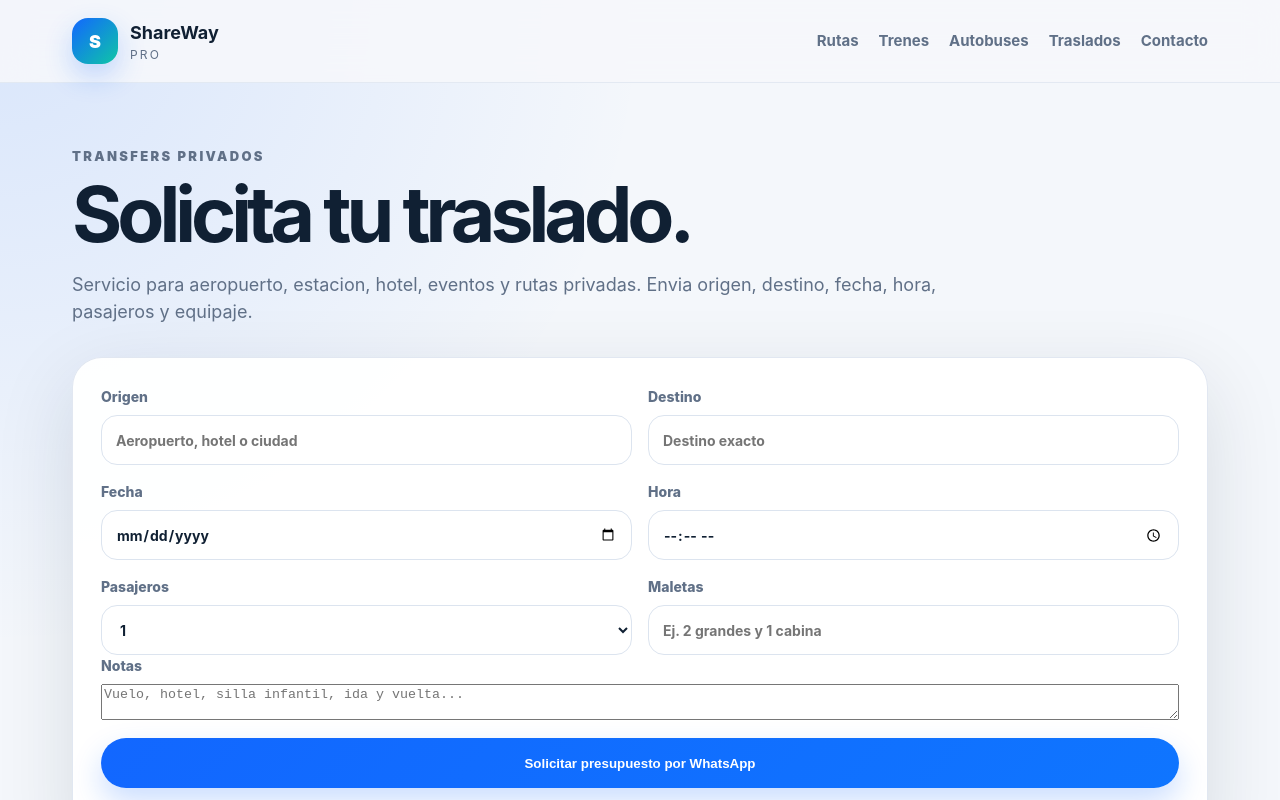
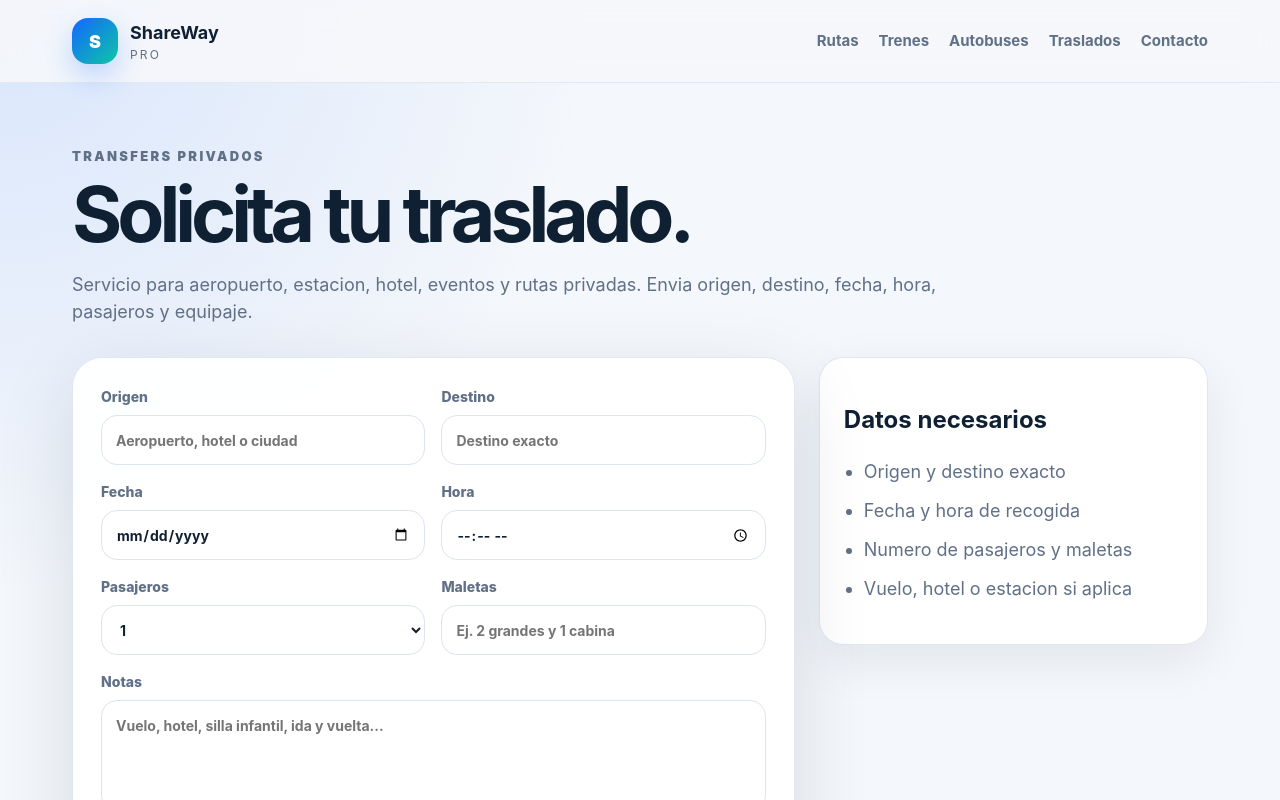
Before and after one commit to fuadel21/shareway-pro, a Next.js app: page /traslados in a window 1280 px wide. Shown: the top 800 px of the page. Built offline with nearby package versions, Linux system fonts and the light colour scheme; no server answers.

Commit message:
style transfer request form

```diff
--- a/app/globals.css
+++ b/app/globals.css
@@ -68,8 +68,9 @@ a { color: inherit; text-decoration: none; }
 .mode-tab.active { background: white; color: var(--brand); box-shadow: 0 8px 24px rgba(16, 32, 51, 0.08); }
 .form-grid { display: grid; grid-template-columns: repeat(2, minmax(0, 1fr)); gap: 16px; }
 label { display: grid; gap: 8px; color: var(--muted); font-size: 14px; font-weight: 800; }
-input, select { min-height: 50px; border: 1px solid var(--line); border-radius: 16px; padding: 0 14px; color: var(--ink); background: white; font: inherit; font-weight: 700; }
-input:focus, select:focus { outline: 3px solid rgba(18, 103, 255, 0.15); border-color: var(--brand); }
+input, select, textarea { min-height: 50px; border: 1px solid var(--line); border-radius: 16px; padding: 0 14px; color: var(--ink); background: white; font: inherit; font-weight: 700; }
+textarea { min-height: 112px; padding-top: 14px; resize: vertical; }
+input:focus, select:focus, textarea:focus { outline: 3px solid rgba(18, 103, 255, 0.15); border-color: var(--brand); }
 .search-card .primary-button { width: 100%; margin-top: 18px; }
 .form-note { margin: 16px 0 0; color: var(--muted); font-size: 14px; }
 .form-error { margin: 14px 0 0; color: var(--danger); font-weight: 800; }
@@ -114,7 +115,11 @@ input:focus, select:focus { outline: 3px solid rgba(18, 103, 255, 0.15); border-
 .trip-meta { display: flex; flex-wrap: wrap; gap: 10px; margin-bottom: 24px; }
 .trip-meta span { border-radius: 999px; padding: 10px 14px; background: #eef3fb; color: var(--muted); font-weight: 850; }
 .big-action { width: 100%; margin-top: 12px; }
+.transfer-layout { display: grid; grid-template-columns: minmax(0, 1.3fr) minmax(280px, 0.7fr); gap: 24px; align-items: start; }
+.transfer-form { position: relative; }
+.full-label { margin-top: 16px; }
+.transfer-info { margin-top: 0; }
 .site-footer { display: flex; justify-content: space-between; gap: 24px; padding: 36px min(6vw, 72px); border-top: 1px solid var(--line); background: white; }
 .site-footer nav { display: flex; flex-wrap: wrap; gap: 16px; color: var(--muted); font-weight: 700; }
-@media (max-width: 980px) { .hero { grid-template-columns: 1fr; padding-top: 48px; } .features, .stats, .route-grid, .split-section { grid-template-columns: 1fr; } .nav { display: none; } .pro-hero { min-height: unset; } }
+@media (max-width: 980px) { .hero { grid-template-columns: 1fr; padding-top: 48px; } .features, .stats, .route-grid, .split-section, .transfer-layout { grid-template-columns: 1fr; } .nav { display: none; } .pro-hero { min-height: unset; } }
 @media (max-width: 560px) { .site-header { padding: 14px 18px; } .hero, .page-wrap, .features, .stats, .site-footer, .section-block, .split-section { padding-left: 18px; padding-right: 18px; } .hero h1 { font-size: 46px; } .form-grid { grid-template-columns: 1fr; } .site-footer { flex-direction: column; } .route-card { align-items: flex-start; flex-direction: column; } .search-card { padding: 20px; border-radius: 24px; } .mode-tab { padding: 11px 8px; font-size: 14px; } .cta-section { margin-left: 18px; margin-right: 18px; } .trip-line { grid-template-columns: 1fr; } .trip-arrow { transform: rotate(90deg); } }
```
